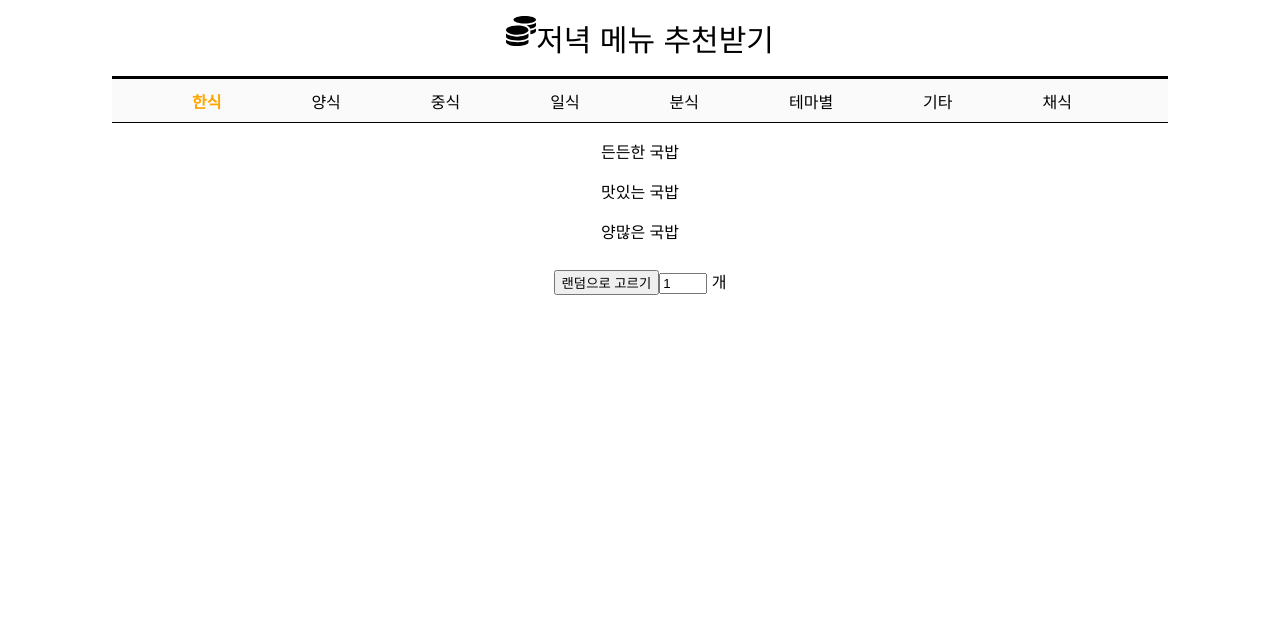
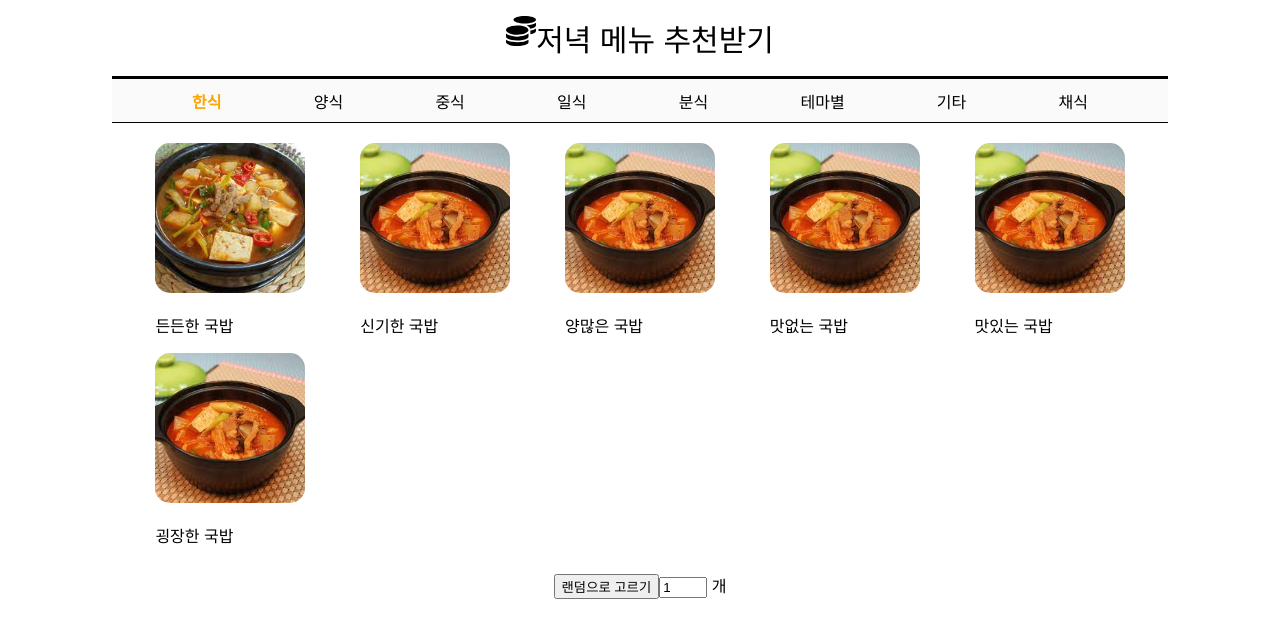
Before and after one commit to chaenabi/dinner-recommendation, a React (Create React App) app: page / in a window 1280 px wide. Both pictures are taken after a click on the element "한식". Shown: the top 638 px of the page. Built offline with nearby package versions, Linux system fonts and the light colour scheme.

Commit message:
css grid & mediaQuery, apply img

```diff
--- a/src/components/Menu.js
+++ b/src/components/Menu.js
@@ -1,12 +1,19 @@
 import React from 'react'
+import { MenuImageStyle } from '../styles/style'
 
 const Menu = ({ menu }) => {
     const clickedCategoryName = menu.clickedCategoryName
     if (menu[clickedCategoryName] === undefined) return <p>메뉴가 아직 준비되지 않았습니다.</p>
+    const menus = menu[clickedCategoryName]
     return (
-        <div>
-            {menu[clickedCategoryName].map((food, index) => <p key={index}>{food.menuName}</p>)}
-        </div>
+        <React.Fragment>
+        {menus.map((food, index) => {
+            return (<div key={index}>
+                        <MenuImageStyle src={food.imageSrc} alt={food.imageSrc}/>
+                        <p key={index}>{food.menuName}</p>
+                    </div>)
+        })}
+        </React.Fragment>
     )
 }
 
--- a/src/containers/MenuContainer.js
+++ b/src/containers/MenuContainer.js
@@ -1,7 +1,7 @@
 import React from 'react'
 import { useSelector } from 'react-redux'
 import Menu from '../components/Menu'
-import { MenuStyleBlock } from '../styles/style'
+import { MenuStyleGrid, MenuStyleBlock } from '../styles/style'
 
 const MenuContainer = () => {
     const category = useSelector(state => state.category)
@@ -9,7 +9,9 @@ const MenuContainer = () => {
 
     return (
         <MenuStyleBlock>
-            {category.map((element) => element.selected && <Menu menu={menu} key={element.categoryId}/>)}
+            <MenuStyleGrid>
+                {category.map((element) => element.selected && <Menu menu={menu} key={element.categoryId}/>)}
+            </MenuStyleGrid>
         </MenuStyleBlock>
     )
 }
--- a/src/modules/menu.js
+++ b/src/modules/menu.js
@@ -1,23 +1,47 @@
 import { GET_MENU } from '../types/menu'
 // import { takeEvery, put } from 'redux-saga/effects'
+import denjang from '../images/denjangjjige.jpg'
+import kimchi from '../images/kimchijjige.jpg'
 
 const initialState = {
     "한식" : [
                 {
                     menuId: 10,
                     menuName: "든든한 국밥",
+                    imageSrc: denjang,
                     selectedMenu: false
                 },
                 {
                     menuId: 11,
-                    menuName: "맛있는 국밥",
+                    menuName: "신기한 국밥",
+                    imageSrc: kimchi,
                     selectedMenu: false
                 },
                 {
                     menuId: 12,
                     menuName: "양많은 국밥",
+                    imageSrc: kimchi,
                     selectedMenu: false
-                }
+                },
+                {
+                    menuId: 13,
+                    menuName: "맛없는 국밥",
+                    imageSrc: kimchi,
+                    selectedMenu: false
+                },
+                {
+                    menuId: 14,
+                    menuName: "맛있는 국밥",
+                    imageSrc: kimchi,
+                    selectedMenu: false
+                },
+                {
+                    menuId: 15,
+                    menuName: "굉장한 국밥",
+                    imageSrc: kimchi,
+                    selectedMenu: false
+                },
+
     ],
     "양식" : [
                 {
--- a/src/modules/randomChoice.js
+++ b/src/modules/randomChoice.js
@@ -24,7 +24,7 @@ const roll = (state, count) => {
         state[menu].map(e => e.menuName && menuArray.push(e.menuName))
     }
     let temp = count
-    while (temp++ < 6) {
+    while (temp++ < count + 8) {
         menuArray.splice(Math.floor(Math.random() * menuArray.length), 1)
     }
 
--- a/src/styles/style.js
+++ b/src/styles/style.js
@@ -4,7 +4,17 @@ export const TitleStyle = styled.div`
   display: flex;
   justify-content: center;
   font-size: 30px;
-  padding: 1rem;
+  padding-right: 1rem;
+  padding-left: 1rem;
+  padding-top: 1rem;
+  padding-bottom: 1rem;
+
+  @media (max-width: 361px) {
+    font-size: 24px;
+    width: 100%;
+    margin: 0 auto;
+    padding-left: 0px;
+  }
 `
 
 export const CategoryStyleBlock = styled.div`
@@ -17,15 +27,31 @@ export const CategoryStyleBlock = styled.div`
   border-bottom: 1px solid black;
   border-bottom-width: thin;
   background-color: #fafafa;
+  border: border-box;
+
+  & + & {
+    margin-left: 1rem;
+  }
 
   @media screen and (min-width: 1024px) {
     width: 70%;
     overflow-x: auto;
   }
+
+  @media (max-width: 400px) {
+    width: 100%;
+    margin: 0 auto;
+    padding: 0.6rem 0 0.6rem 0;
+  }
+
+  @media (max-width: 427px) {
+    width: 100%;
+    margin: 0 auto;
+    padding: 0.5rem 0 0.5rem 0;
+  }
 `
 
 export const CategoryStyle = styled.div`
-  padding-right: 1rem;
   font-size: 1rem;
   cursor: pointer;
 
@@ -36,13 +62,40 @@ export const CategoryStyle = styled.div`
   &:hover, &:active {
     font-weight: 700;
   }
+
   color: ${props => props.selected ? 'orange' : 'black'};
   font-weight: ${props => props.selected ? '700' : 'normal'};
 `
 
+export const MenuStyleGrid = styled.div`
+  margin: 20px 0 0 0;
+  padding: 0;
+  display: grid;
+  border: border-box;
+  grid-template-columns: repeat(auto-fill, minmax(20%, auto));
+  justify-items: center;
+`
+
 export const MenuStyleBlock = styled.div`
-  display: flex;
-  justify-content: center;
+  width: 80%;
+  margin: 0 auto;
+`
+
+export const MenuImageStyle = styled.img`
+  border-radius: 10%;
+  width: 150px;
+  height: 150px;
+  object-fit: cover;
+
+  @media (max-width: 954px) {
+    width: 80px;
+    height: 80px;
+  }
+
+  @media (max-width: 514px) {
+    width: 60px;
+    height: 60px;
+  }
 `
 
 export const RandomChoiceStyleBlock = styled.div`
```
